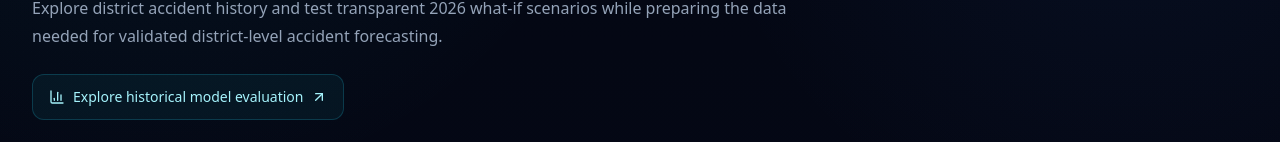
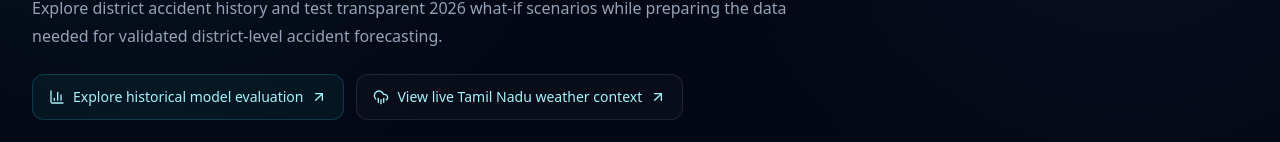
Before and after one commit to Bless2718/UrbanPulse, a Next.js app in the folder apps/web/: page /forecast/districts in a window 1280 px wide. Shown: the part 291-433 px from the top of the page. Built offline with nearby package versions, Linux system fonts and the light colour scheme; no server answers.

Commit message:
feat(web): link District Lab to live weather context without changing its risk model

```diff
--- a/apps/web/src/app/forecast/districts/page.tsx
+++ b/apps/web/src/app/forecast/districts/page.tsx
@@ -1,5 +1,5 @@
 import Link from "next/link";
-import { ArrowLeft, ArrowUpRight, BarChart3, BrainCircuit, FlaskConical } from "lucide-react";
+import { ArrowLeft, ArrowUpRight, BarChart3, BrainCircuit, CloudRain, FlaskConical } from "lucide-react";
 
 import SiteNav from "@/components/SiteNav";
 import DistrictForecastLab, { type DistrictAccidentRecord } from "@/components/DistrictForecastLab";
@@ -75,6 +75,12 @@ export default async function DistrictForecastPage() {
           Explore historical model evaluation
           <ArrowUpRight className="h-4 w-4" />
         </Link>
+        <Link href="/conditions"
+          className="ml-0 mt-3 inline-flex items-center gap-2 rounded-xl border border-white/10 bg-white/[0.025] px-4 py-3 text-sm text-cyan-200 transition hover:border-cyan-400/30 hover:bg-cyan-400/[0.06] sm:ml-3">
+          <CloudRain className="h-4 w-4" />
+          View live Tamil Nadu weather context
+          <ArrowUpRight className="h-4 w-4" />
+        </Link>
         {districtDataUnavailable && (
           <p role="alert" className="mt-6 rounded-xl border border-amber-300/20 bg-amber-300/[0.035] p-4 text-sm text-amber-200">
             The district historical API is unavailable. Confirm the database is running and the
```
